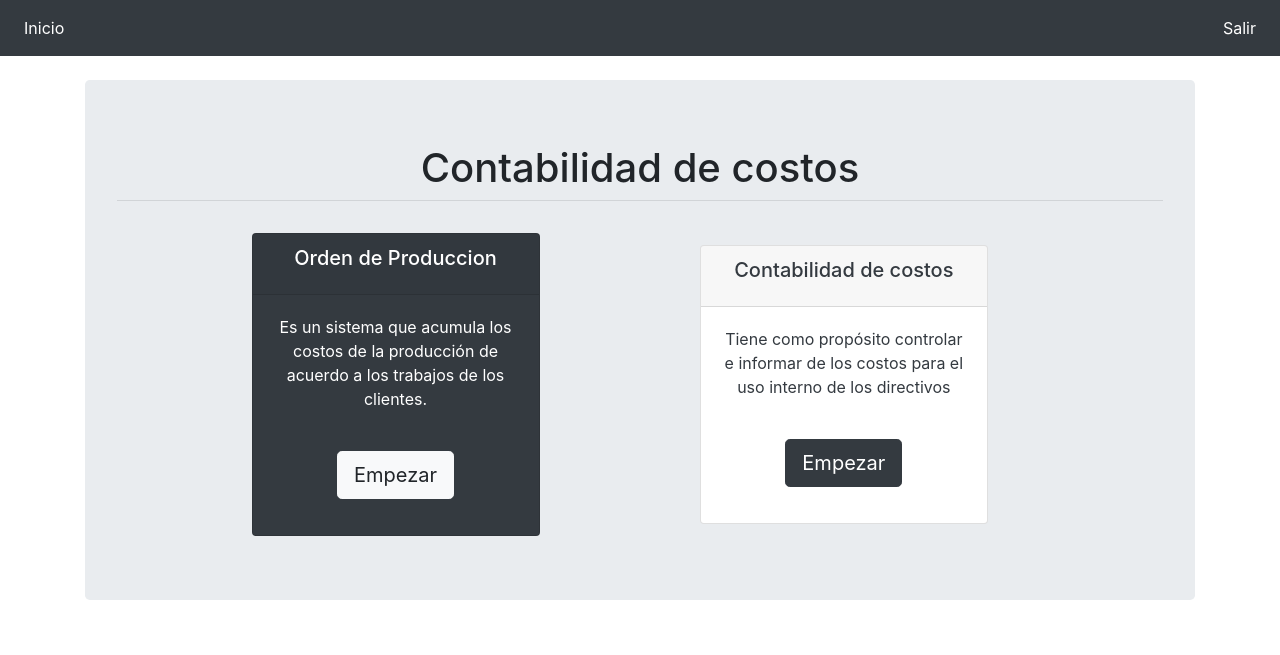
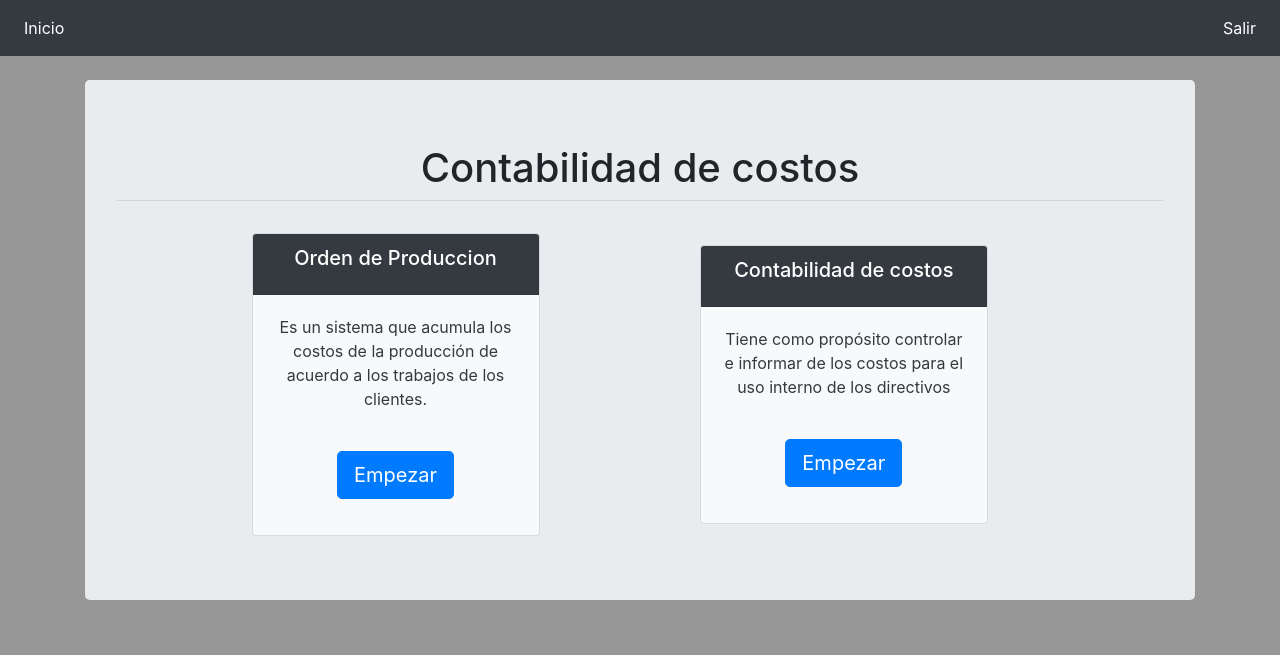
Before and after one commit to vp20007/SICTurbomec, a Django app: page /ContabilidadCostos in a window 1280 px wide. Shown: the top 655 px of the page. Run offline with Django 4.2, Linux system fonts and the light colour scheme; the visitor is signed in with stand-in values (Sample User, id 1); some libraries are stand-ins or nearby versions.

Commit message:
Update index.html

```diff
--- a/sica/templates/ContabilidadCostos/index.html
+++ b/sica/templates/ContabilidadCostos/index.html
@@ -3,7 +3,6 @@
 {% block titulo %} Inicio {%endblock %}
 
 {% block contenido %}
-
 
 <div class="container">
     <div class="jumbotron">
@@ -13,8 +12,8 @@
 
         <div class="row align-items-center justify-content-center">
             <div class="col-md-5 ">
-                <div class="card text-white bg-dark text-center" style="max-width: 18rem;">
-                    <div class="card-header">
+                <div class="card text-dark bg-light text-center" style="max-width: 18rem;">
+                    <div class="card-header text-white bg-dark">
                         <h5 class="card-title">Orden de Produccion</h5>
                     </div>
                     <div class="card-body">
@@ -24,15 +23,15 @@
                         </p>
                         <br>
                         <p class="lead">
-                            <a class="btn btn-light btn-lg" href="{% url 'OrdenProduccion' %}" role="button">Empezar</a>
+                            <a class="btn btn-primary btn-lg" href="{% url 'OrdenProduccion' %}" role="button">Empezar</a>
                         </p>
                     </div>
                 </div>
             </div>
 
             <div class="col-md-4 ">
-                <div class="card text-dark bg-white text-center" style="max-width: 18rem;">
-                    <div class="card-header">
+                <div class="card text-dark bg-light text-center" style="max-width: 18rem;">
+                    <div class="card-header  text-white bg-dark">
                         <h5 class="card-title">Contabilidad de costos</h5>
                     </div>
                     <div class="card-body">
@@ -42,7 +41,7 @@
                         </p>
                         <br>
                         <p class="lead">
-                            <a class="btn btn-dark btn-lg" href="{% url 'verOrdenes' %}" role="button">Empezar</a>
+                            <a class="btn btn-primary btn-lg" href="{% url 'verOrdenes' %}" role="button">Empezar</a>
                         </p>
                     </div>
                 </div>
@@ -50,4 +49,10 @@
         </div>
     </div>
 </div>
+
+<style>
+    body {
+        background-color: rgb(151, 151, 151); /* Cambia el color de fondo de toda la página */
+    }
+</style>
 {%endblock %}
```
